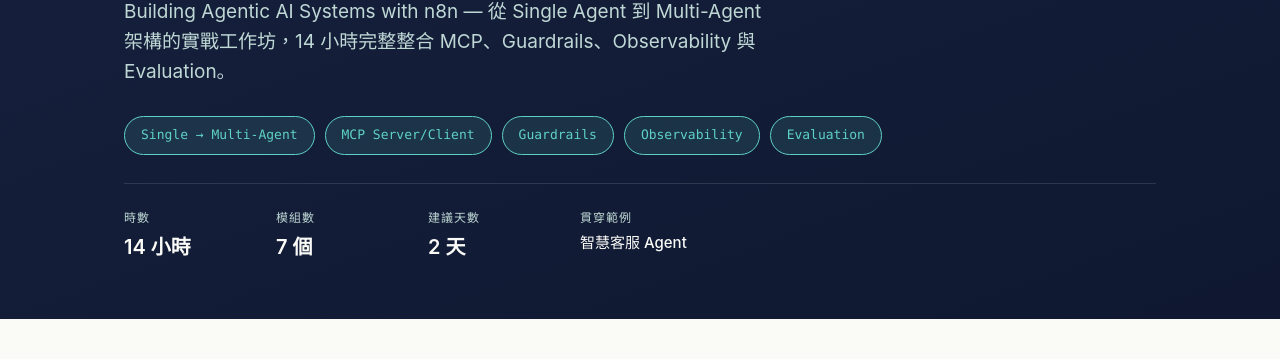
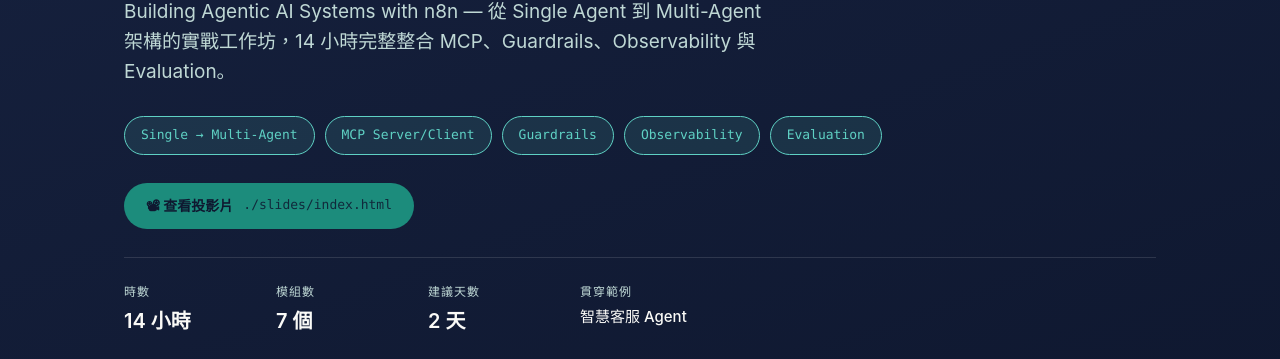
Before and after one commit to kentaidsai/n8n_agai, a plain HTML site: page index.html in a window 1280 px wide. Shown: the part 188-547 px from the top of the page. Drawn offline with Linux system fonts and the light colour scheme.

Commit message:
Add files via upload

```diff
--- a/index.html
+++ b/index.html
@@ -71,6 +71,18 @@
     padding:8px 16px;
     font-size:13px;
     font-family:"SFMono-Regular", Consolas, "Courier New", monospace;
+  }
+  .hero-actions{margin:0 0 28px;}
+  .btn-link{
+    display:inline-flex; align-items:center; gap:10px;
+    background:var(--accent); color:#0F1830; font-weight:700;
+    padding:12px 22px; border-radius:100px; text-decoration:none; font-size:14px;
+    transition:background .15s;
+  }
+  .btn-link:hover{background:var(--accent-light);}
+  .btn-link .path{
+    font-family:"SFMono-Regular", Consolas, "Courier New", monospace;
+    font-weight:500; opacity:.85; font-size:13px;
   }
   .hero-meta{
     display:flex; flex-wrap:wrap; gap:32px;
@@ -219,6 +231,9 @@
       <span class="tag">Observability</span>
       <span class="tag">Evaluation</span>
     </div>
+    <div class="hero-actions">
+      <a class="btn-link" href="https://kentaidsai.github.io/n8n_agai/slides/index.html" target="_blank" rel="noopener">📽 查看投影片 <span class="path">./slides/index.html</span></a>
+    </div>
     <div class="hero-meta">
       <div><div class="k">時數</div><div class="v">14 小時</div></div>
       <div><div class="k">模組數</div><div class="v">7 個</div></div>
@@ -331,7 +346,7 @@
 </section>
 
 <footer>
-  用 n8n 實現 Agentic AI System · 14 小時版課程總覽頁
+  用 n8n 實現 Agentic AI System · 14 小時版課程總覽頁 · <a href="https://kentaidsai.github.io/n8n_agai/slides/index.html" target="_blank" rel="noopener">投影片 ./slides/index.html</a>
 </footer>
 
 </body>
```
